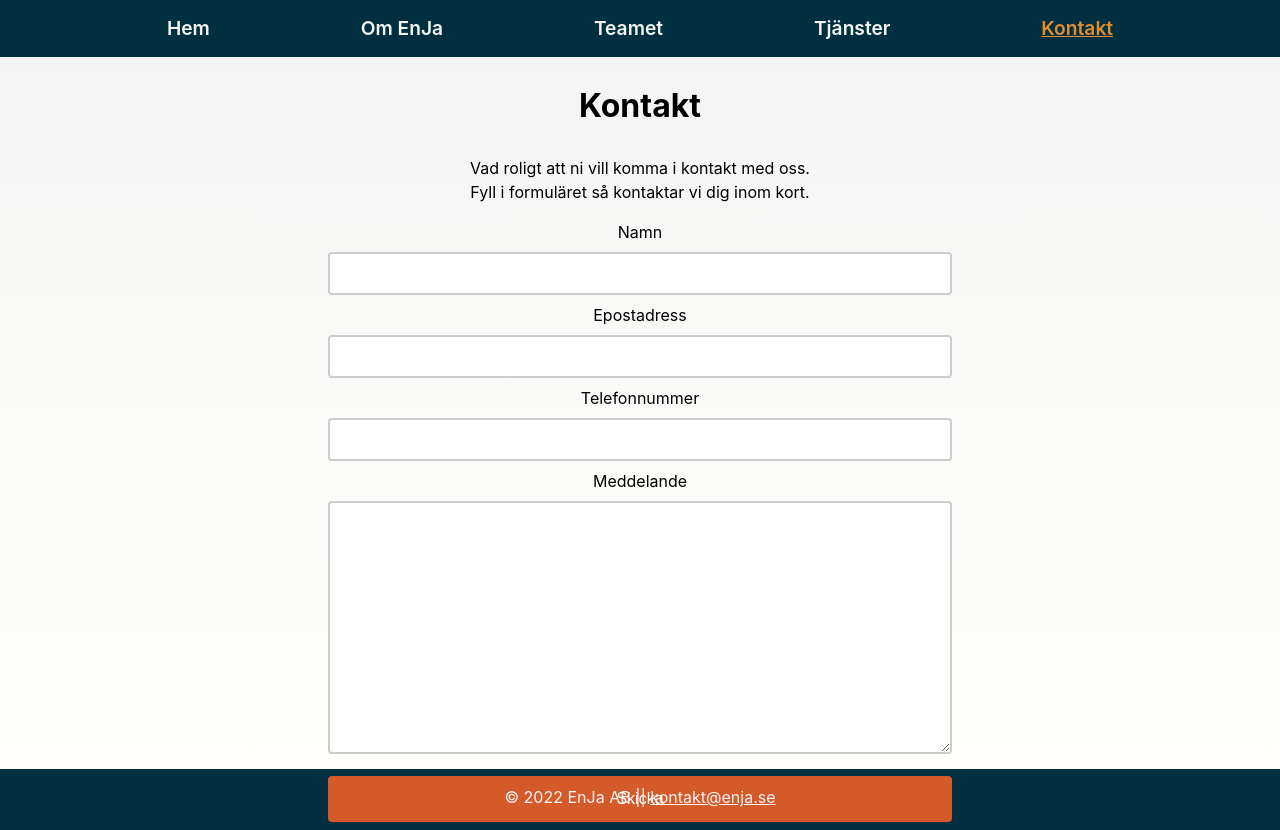
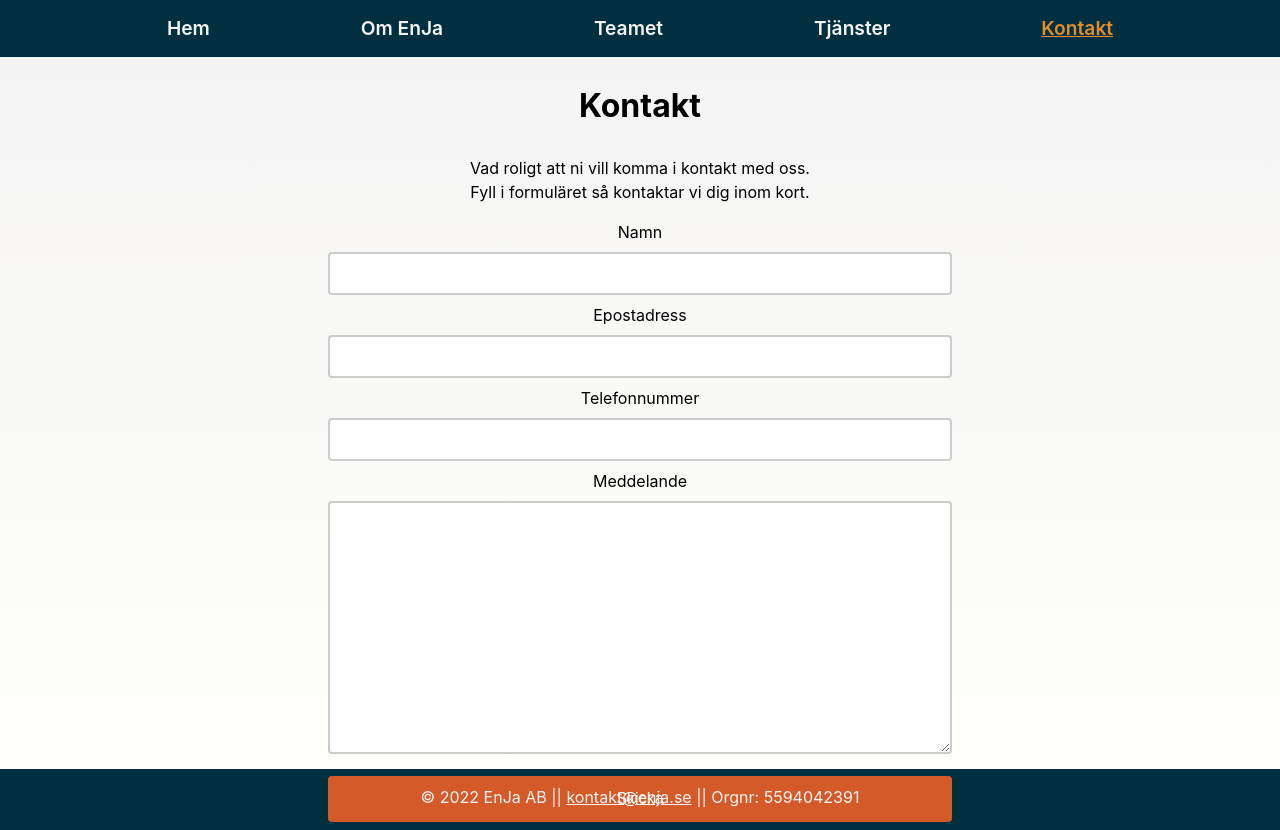
Before and after one commit to Meikyo72/Enja, a React (Vite) app: page /contact in a window 1280 px wide. Built offline with nearby package versions, Linux system fonts and the light colour scheme.

Commit message:
added orgnr to footer

```diff
--- a/src/Footer.jsx
+++ b/src/Footer.jsx
@@ -2,7 +2,7 @@
 function Footer() {
   return (
     <footer className="footer-container">
-      <p>© 2022 EnJa AB || <a href='mailto:kontakt@enja.se'>kontakt@enja.se</a></p>
+      <p>© 2022 EnJa AB || <a href='mailto:kontakt@enja.se'>kontakt@enja.se</a> || Orgnr: 5594042391</p>
     </footer>
   );
 }
```
